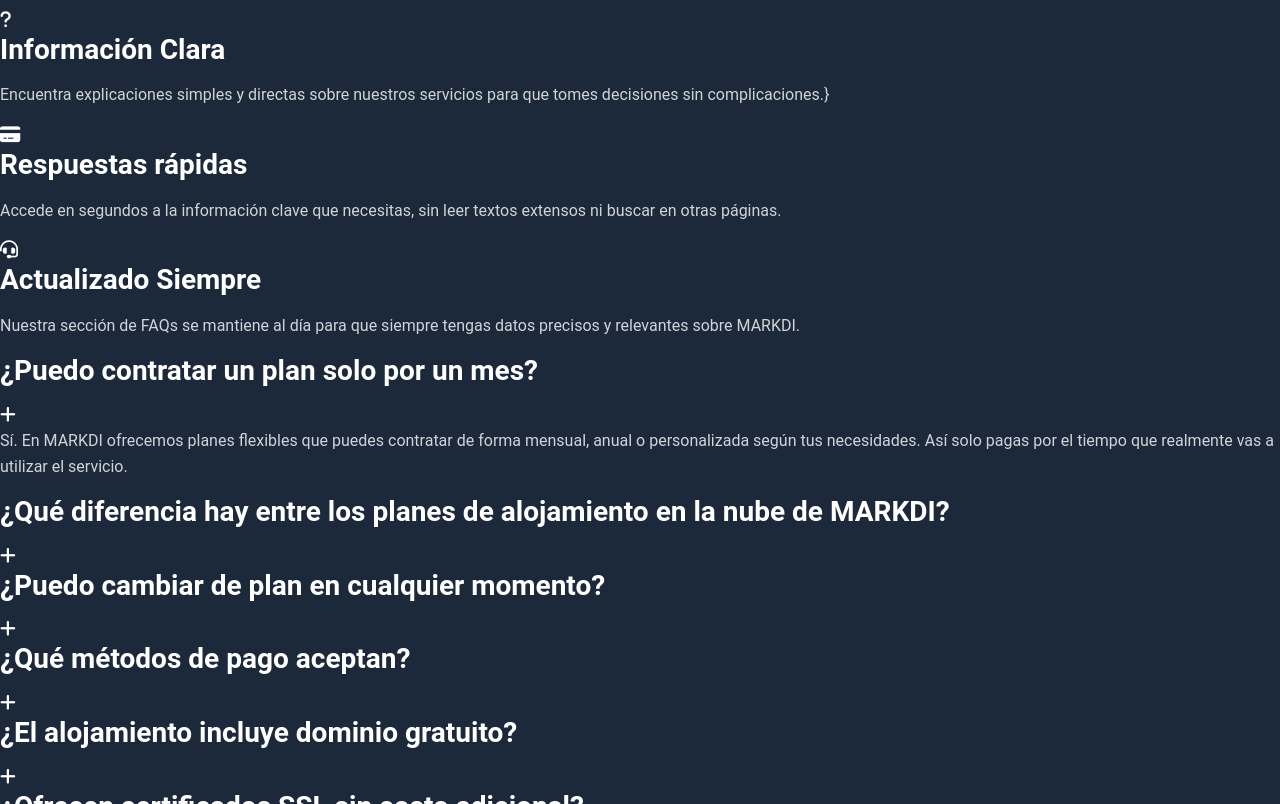
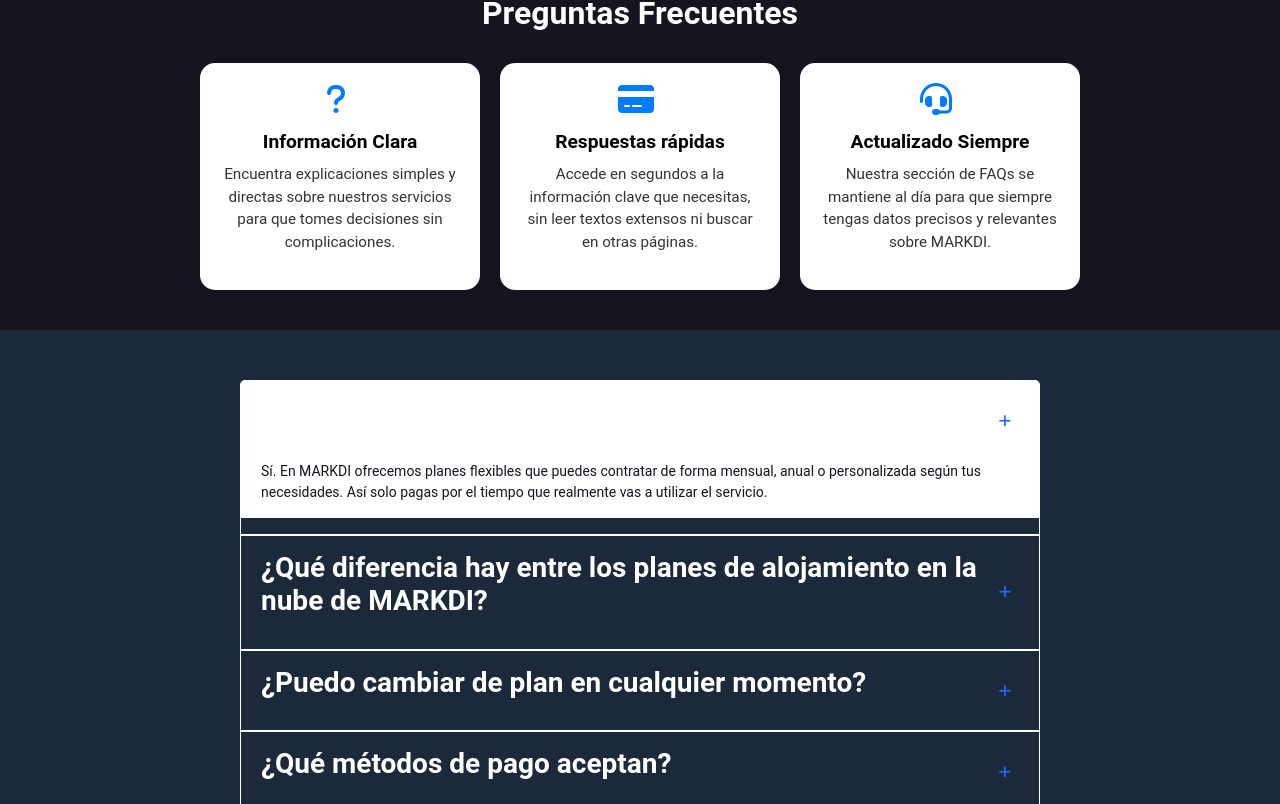
Before and after one commit to yessi1627/Dise-o_Web_Entrega_2, a plain HTML site: page pages/faqs.html in a window 1280 px wide. Shown: the part 516-1320 px from the top of the page. Drawn offline with nearby package versions, Linux system fonts and the light colour scheme.

Commit message:
feat(faqs): creación y migración del componente desplegable de preguntas frecuentes a sass

```diff
--- a/assets/sass/abstracts/_variables.scss
+++ b/assets/sass/abstracts/_variables.scss
@@ -1,14 +1,21 @@
-// SASS de Variables//
+
+$color-primary: #1f6bff;      // Azul primario
+$color-secondary: #1d72d1;    // Azul secundario
+$color-dark: #171420;         // Fondos oscuros
+$color-bg: #1b293b;           // Fondo principal
+$color-white: #ffffff;        // Blanco
+$color-white-cc: #ffffffcc;   // Blanco con transparencia
+$color-light: #ffffff;        // Alias de blanco (para compatibilidad)
+$color-muted: #888;           // Texto apagado
+$color-gray: #aaa;            // Gris medio
+$color-gray-light: #cfd9e6;   // Gris claro
+$color-form-border: #8a9baa;  // Bordes de formularios
+
 
 $font-family: "Roboto", sans-serif;
-$max-width: 1200px;
-$container-padding: 2rem;
-$color-bg: #1B293B;        // Fondo principal
-$color-dark: #171420;      // Fondos oscuros
-$color-primary: #1f6bff;   // Azul primario
-$color-secondary: #1D72D1; // Azul secundario
-$color-white: #ffffff;
-$color-white-cc: #ffffffcc;
-$color-muted: #888;
-$color-gray: #aaa;
-$color-form-border: #8a9baa;
+
+
+$max-width: 1200px;       // Máximo ancho de contenedor
+$container-padding: 2rem; // Padding global de contenedor
+$faq-max-width: 800px;       // Ancho máximo de las tarjetas FAQ
+$faq-padding: 15px 20px;     // Padding de las tarjetas FAQ
--- a/assets/sass/components/_cards.scss
+++ b/assets/sass/components/_cards.scss
@@ -354,9 +354,6 @@
     margin-bottom: 20px;
     line-height: 1.3;
   }
-
-  // botón dentro de la tarjeta (si tu HTML usa .btn)
-
 }
 
 /* responsive para contactenos-grid y recomendaciones */
@@ -366,3 +363,80 @@
   .contactenos-grid { grid-template-columns: 1fr; gap: 20px; }
   .tarjeta { margin-top: 40px; }
 }
+
+/* -----------------------
+   TESTIMONIOS Y CLIENTES
+   ----------------------- */
+.clientes-section {
+  display: flex;
+  justify-content: center;
+  align-items: center;
+  min-height: 50%; // ocupa suficiente espacio vertical para que quede centrado
+  padding: 40px 20px;
+}
+
+.container-clientes {
+  text-align: center;
+}
+
+.clientes-logos {
+  max-width: 100%;
+  height: auto;
+}
+/* ===========================
+   Tarjetas de FAQs
+   =========================== */
+
+.faqs-section {
+  padding: 40px;
+  background-color: #171420;
+  text-align: center;
+
+  .faqs-header {
+    h2 {
+      font-size: 2rem;
+      margin-bottom: 30px;
+      color: #ffffff;
+    }
+  }
+
+  .faqs-container {
+    display: flex;
+    justify-content: center;
+    gap: 20px;
+    flex-wrap: wrap;
+
+    .faqs-card {
+      background: #fff;
+      border-radius: 15px;
+      padding: 20px;
+      width: 280px;
+      box-shadow: 0 4px 12px rgba(0, 0, 0, 0.1);
+      transition: transform 0.3s ease, box-shadow 0.3s ease;
+
+      &:hover {
+        transform: translateY(-5px);
+        box-shadow: 0 8px 20px rgba(0, 0, 0, 0.2);
+      }
+
+      .faqs-icon {
+        font-size: 2rem;
+        color: #007bff; // azul para los íconos
+        margin-bottom: 15px;
+      }
+
+      .faqs-title {
+        font-size: 1.2rem;
+        font-weight: bold;
+        margin-bottom: 10px;
+        color: #000;
+      }
+
+      .faqs-text {
+        font-size: 0.95rem;
+        color: #333;
+        line-height: 1.5;
+      }
+    }
+  }
+}
--- /dev/null
+++ b/assets/sass/components/_faqs.scss
@@ -0,0 +1,56 @@
+/* assets/sass/components/_faqs.scss */
+@use '../abstracts/variables' as vars;
+
+.seccion-faqs {
+  max-width: vars.$faq-max-width;
+  margin: 50px auto;
+  border-radius: 5px;
+  overflow: hidden;
+  background-color: transparent;
+
+  .faq-item {
+    border: 1px solid vars.$color-light;
+
+    &.activo {
+      .faq-respuesta {
+        display: block;
+        background-color: vars.$color-light;
+      }
+
+      .faq-pregunta {
+        font-weight: bold;
+        color: vars.$color-dark;
+        background-color: vars.$color-light;
+      }
+    }
+
+    .faq-pregunta {
+      display: flex;
+      justify-content: space-between;
+      align-items: center;
+      padding: vars.$faq-padding;
+      font-size: 16px;
+      color: vars.$color-gray-light;
+      cursor: pointer;
+      transition: background 0.3s;
+
+      &:hover {
+        background-color: vars.$color-primary;
+        color: vars.$color-white;
+      }
+
+      .icono-faq {
+        color: vars.$color-primary;
+        font-size: 14px;
+      }
+    }
+
+    .faq-respuesta {
+      display: none;
+      padding: 0 20px 15px 20px;
+      font-size: 14px;
+      line-height: 1.5;
+      color: vars.$color-dark;
+    }
+  }
+}
--- a/assets/sass/main.scss
+++ b/assets/sass/main.scss
@@ -1,10 +1,11 @@
-@use 'abstracts/mixins';
-@use 'abstracts/variables';
+@use 'abstracts/mixins' as *;
+@use 'abstracts/variables' as *;
 @use 'base/typography';
 @use 'base/global';
 @use 'base/reset';
 @use 'components/buttons';
 @use 'components/cards';
+@use 'components/faqs';
 @use 'layout/footer';
 @use 'layout/grid';
 @use 'layout/header';
--- a/pages/faqs.html
+++ b/pages/faqs.html
@@ -80,7 +80,7 @@
           <h3 class="faqs-title">Información Clara</h3>
           <p class="faqs-text">
             Encuentra explicaciones simples y directas sobre nuestros servicios
-            para que tomes decisiones sin complicaciones.}
+            para que tomes decisiones sin complicaciones.
           </p>
         </article>
 
```
Also changed, not shown: assets/css/style.css, 1 other file.
